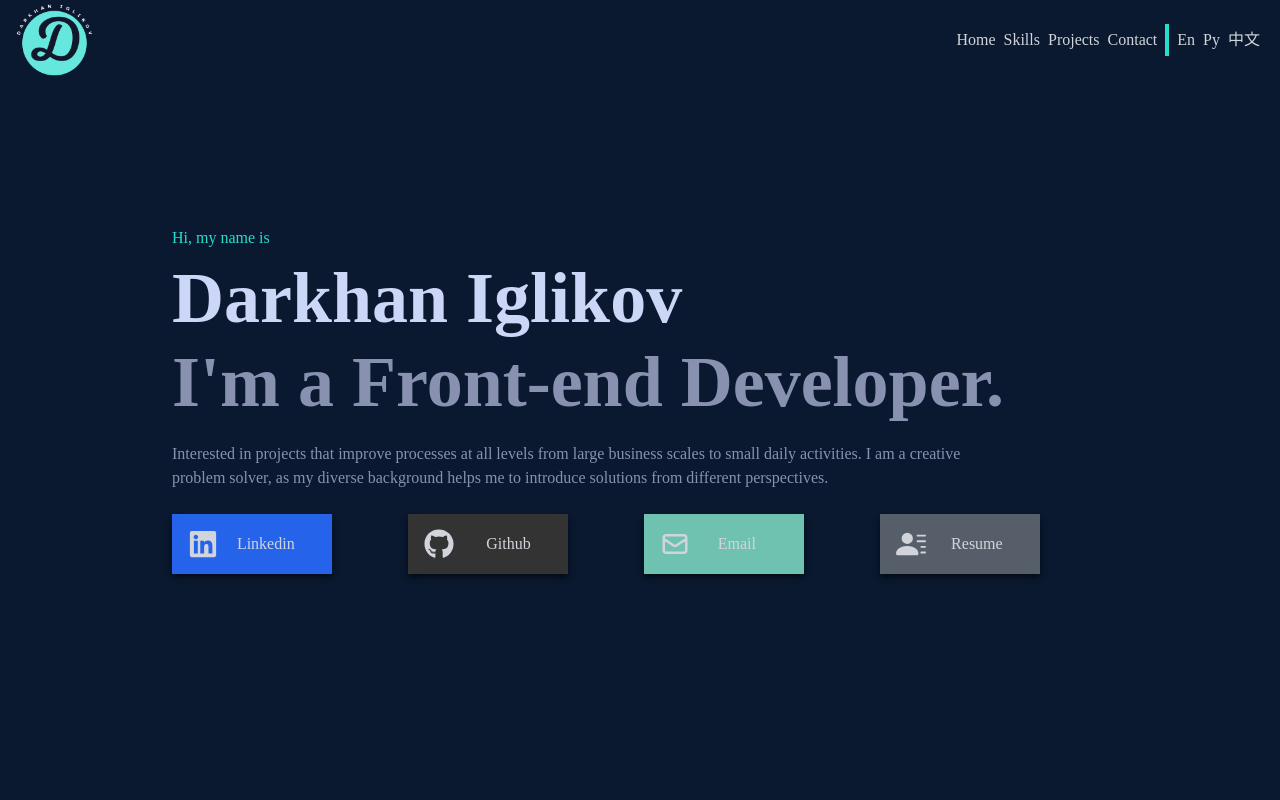
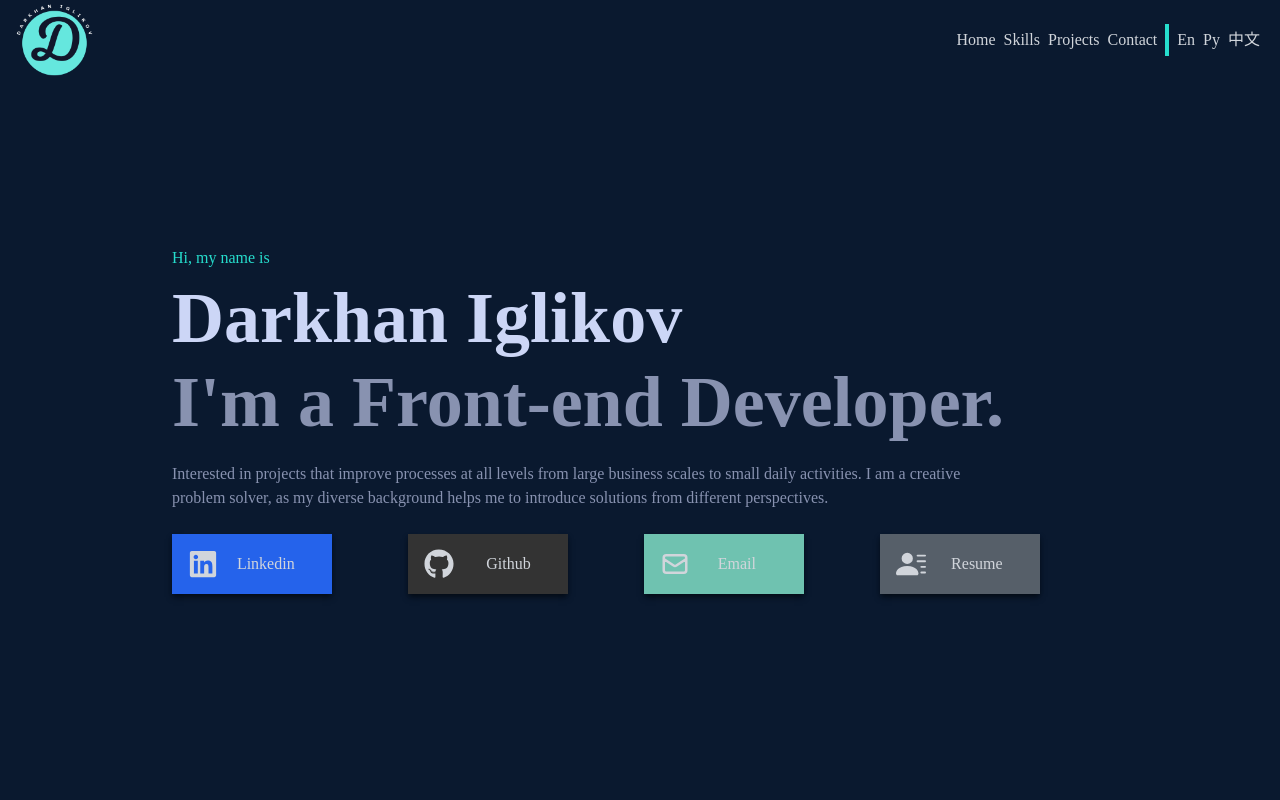
Before and after one commit to shmudivel/Portfolio, a React (Create React App) app in the folder portfolio-app/: page / in a window 1280 px wide. Shown: the top 800 px of the page. Built offline with nearby package versions, Linux system fonts and the light colour scheme.

Commit message:
100% zoom top padding

```diff
--- a/portfolio-app/src/components/Home.jsx
+++ b/portfolio-app/src/components/Home.jsx
@@ -15,7 +15,7 @@ const Home = () => {
     const { t } = useTranslation();
 
   return (
-    <div name="home" className="w-full h-screen bg-[#0a192f]">
+    <div name="home" className="w-full pt-10 h-screen bg-[#0a192f]">
       {/* Container */}
       <div className="max-w-[1000px] mx-auto px-8 flex flex-col justify-center h-full">
         <p className="text-[#26ddcd]">{t("Hi, my name is")}</p>
```
